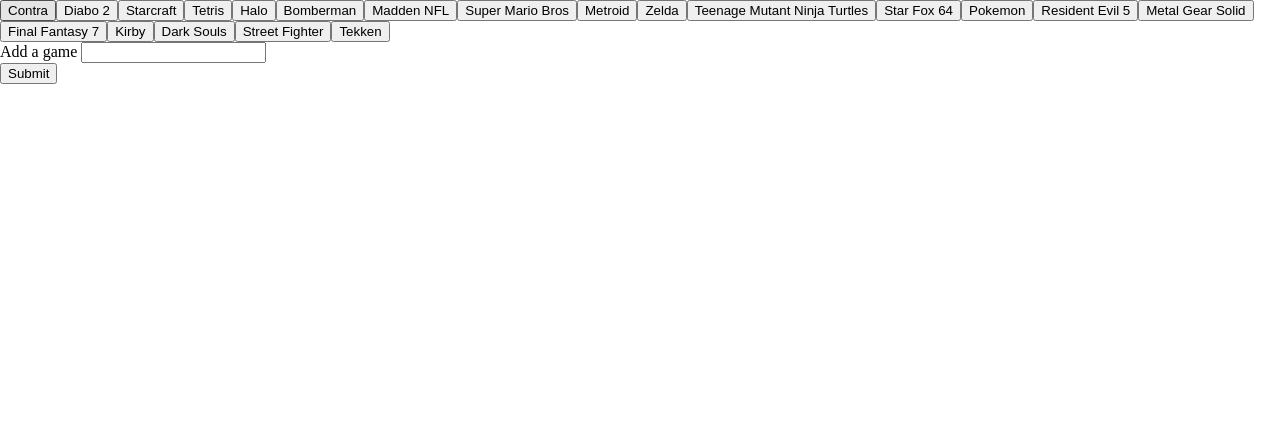
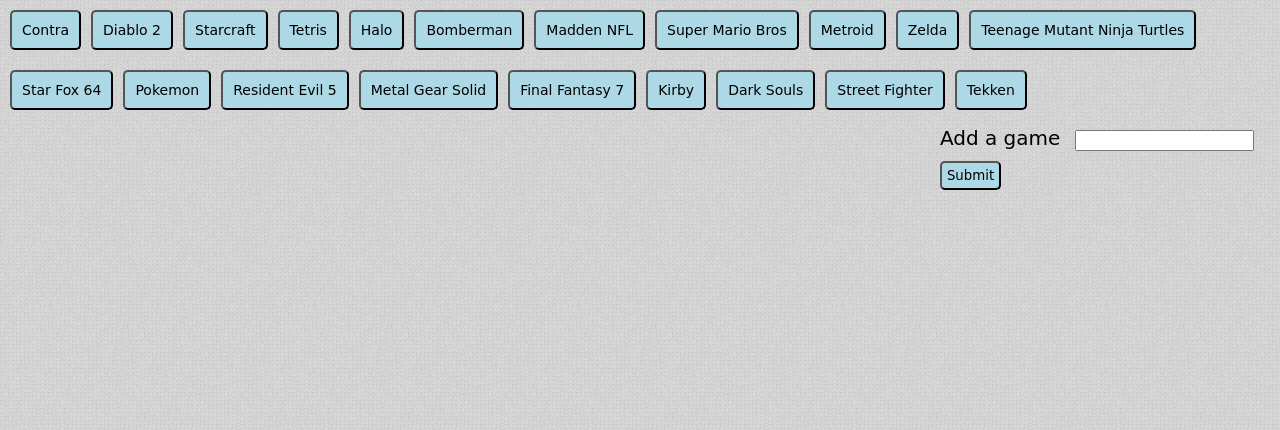
Before and after one commit to nova1023/Giftastic, a PHP site: page / in a window 1280 px wide. Shown: the top 430 px of the page. Run offline with PHP 8.4, Linux system fonts and the light colour scheme; some libraries are stand-ins or nearby versions.

Commit message:
added background and more styling

```diff
--- a/assets/css/style.css
+++ b/assets/css/style.css
@@ -1,9 +1,20 @@
+
+
+body {
+	background-image: url(../images/squared_metal.png);
+}
+
+body, button, input {
+	font-family: "Comic Sans MS", cursive, sans-serif;
+}
+
 #game-gifs {
 	width: 980px;
 }
 
 .gifs {
 	display: inline-block;
+	margin-left: 20px;
 }
 
 .gifs img {
@@ -12,4 +23,39 @@
 
 .gifs .ratings{
 	display: inline-block;
+	margin-bottom: 20px;
 }
+
+button {
+	margin: 10px 0px 10px 10px;
+	background-color: lightblue;
+	border-radius: 5px;
+	padding: 10px;
+	font-size: 14px;
+	text-align: center;
+	box-shadow:
+}
+
+label, input {
+	margin: 10px 0px 0px 10px;
+}
+
+#addGame {
+	background-color: lightblue;
+	border-radius: 5px;
+	padding: 5px;
+}
+
+label {
+	font-size: 20px;
+}
+
+form {
+	float: right;
+	position: relative;
+	right: 2%;
+}
+
+button:hover, #addGame:hover {
+	box-shadow: 5px 5px 5px 0px #7b7be6;
+}
--- a/assets/javascript/javascript.js
+++ b/assets/javascript/javascript.js
@@ -1,6 +1,6 @@
 
 
-var gamesArray = ["Contra", "Diabo 2", "Starcraft", "Tetris", "Halo", "Bomberman", "Madden NFL", "Super Mario Bros",
+var gamesArray = ["Contra", "Diablo 2", "Starcraft", "Tetris", "Halo", "Bomberman", "Madden NFL", "Super Mario Bros",
 "Metroid", "Zelda", "Teenage Mutant Ninja Turtles", "Star Fox 64", "Pokemon", "Resident Evil 5", "Metal Gear Solid",
 "Final Fantasy 7", "Kirby", "Dark Souls", "Street Fighter", "Tekken"];
 
@@ -84,154 +84,3 @@
 
 //runs this function to show the initaial buttons
 createButtons();
-
-
-
-
-// read thru this to see how to line up gifs
-
-// <!DOCTYPE=html>
-// <html lang="en">
-// <head>
-//   <meta charset="utf-8">
-//   <title>GifTastic</title>
-//   <style type="text/css">
-//     button,
-//     div,
-//     form,
-//     input {
-//       margin: 10px;
-//     }
-//     .single-gif{
-//     	display:inline-block;
-//     }
-//     .single-gif img{
-//     	display:block;
-//     }
-//     .single-gif .gif-rating{
-//     	position:relative;
-//     	top: -21px;
-//     	text-shadow: 0 0 8px #FFFFFF, 0 0 8px #FFFFFF, 0 0 8px #FFFFFF, 0 0 8px #FFFFFF;
-//     }
-//     body{
-//     	background-color: green;
-//     }
-//     .container{
-//     	border:10px;
-//     	border-style:dashed;
-//     }
-//   </style>
-// </head>
-// <body>
-
-// 	<h1 id="title">Choose your giph</h1>
-// <div class="container">
-// 	<div id="giph-present"></div>
-// 	<form id="giph-form">
-// 		<label for="giph-input">Giph Search</label>
-// 		<input type="text" id="giph-input">
-// 		<br>
-// 		<input id="addGiph" type="submit" value="Choose your giph">
-// 	</form>
-// 		<div id="giphInfo">
-// 		</div>
-
-//    <script src="http://code.jquery.com/jquery-2.1.3.min.js"></script>
-//     <script type="text/javascript">
-//       // Initial array of movies
-//       var topics = ["Sunrise", "Scuba Diving", "Cliff Jumping", "Baby Animals"];
-
-//       function displayGifInfo(){
-//       	console.log(this);
-//       	var name=$(this).attr('data-image');
-//       	var queryURL = "http://api.giphy.com/v1/gifs/search?q=" + name + "&api_key=dc6zaTOxFJmzC&limit=12";
-
-//       	$.ajax({
-//           url: queryURL
-//           , method: 'GET'
-//         }).done(function(response){
-//         var newgifdiv=$("<div class='10gifs'>");
-//         $("#giphInfo").empty();
-//         for (var i=0;i<11;i++){
-
-//         	var singlegifdiv=$("<div class='single-gif'>");
-//         	var rating=response.data[i].rating;
-
-
-//         	var giphPicStill=response.data[i].images.fixed_height_still.url;
-//         	var gifPicPresent=$("<img>").attr("src", giphPicStill);
-//         	var animatedGif=response.data[i].images.fixed_height.url;
-//         	gifPicPresent.attr("data-animated",animatedGif);
-//         	gifPicPresent.attr("data-static",giphPicStill);
-//         	gifPicPresent.attr("data","still");
-//         	gifPicPresent.addClass("image");
-//         	singlegifdiv.append(gifPicPresent);
-
-//         	var gifRating=$("<span>").html("Rating:"+rating);
-//         	gifRating.addClass('gif-rating');
-//         	singlegifdiv.append(gifRating);
-
-//         	$("#giphInfo").append(singlegifdiv);
-//         }
-//         //   $('#giphInfo').html("<img src='" +response.data.images.fixed_height.url+ "'>");
-//         // });
-//       });
-//     };
-
-//     $(document).on("click", ".image", function() {
-
-//     console.log(this);
-//     if($(this).attr('data') === 'still'){
-//         $(this).attr('src', $(this).attr('data-animated'));
-//         $(this).attr('data', 'animated');
-//     }
-//     else{
-//         $(this).attr('src', $(this).attr('data-static'));
-//         $(this).attr('data', 'still');
-//     }
-
-// });
-
-//       function renderButtons() {
-
-//         $("#giph-present").empty();
-
-//         for (var i = 0; i < topics.length; i++) {
-
-//          // Then dynamicaly generating buttons for each movie in the array
-//           // This code $("<button>") is all jQuery needs to create the beginning and end tag. (<button></button>)
-//           var a = $("<button>");
-//           // Adding a class of movie to our button
-//           a.addClass("nature");
-//           // Adding a data-attribute
-//           a.attr("data-image", topics[i]);
-//           // Providing the initial button text
-//           a.text(topics[i]);
-//           // Adding the button to the buttons-view div
-//           $("#giph-present").append(a);
-//         }
-//       }
-//       $("#addGiph").on("click", function(event) {
-//         event.preventDefault();
-
-//        // This line grabs the input from the textbox
-//         var gif = $("#giph-input").val().trim();
-
-//        // The movie from the textbox is then added to our array
-//         topics.push(gif);
-
-//        // Calling renderButtons which handles the processing of our movie array
-//         renderButtons();
-
-//      });
-
-//      // Generic function for displaying the movieInfo
-//       $(document).on("click", ".nature", displayGifInfo);
-
-//      // Calling the renderButtons function to display the intial buttons
-//       renderButtons();
-//     </script>
-//   </div>
-// </body>
-
-// </html>
--- a/index.html
+++ b/index.html
@@ -6,7 +6,7 @@
 	<link rel="stylesheet" type="text/css" href="assets/css/reset.css">
 	<link rel="stylesheet" type="text/css" href="assets/css/style.css">
 </head>
-<body>
+<body background="http://wallpaper-gallery.net/single/video-game-wallpapers/video-game-wallpapers-8.html">
 
 	<div id="button-container"></div>
 
```
Also changed, not shown: assets/images/squared_metal.png (added).
